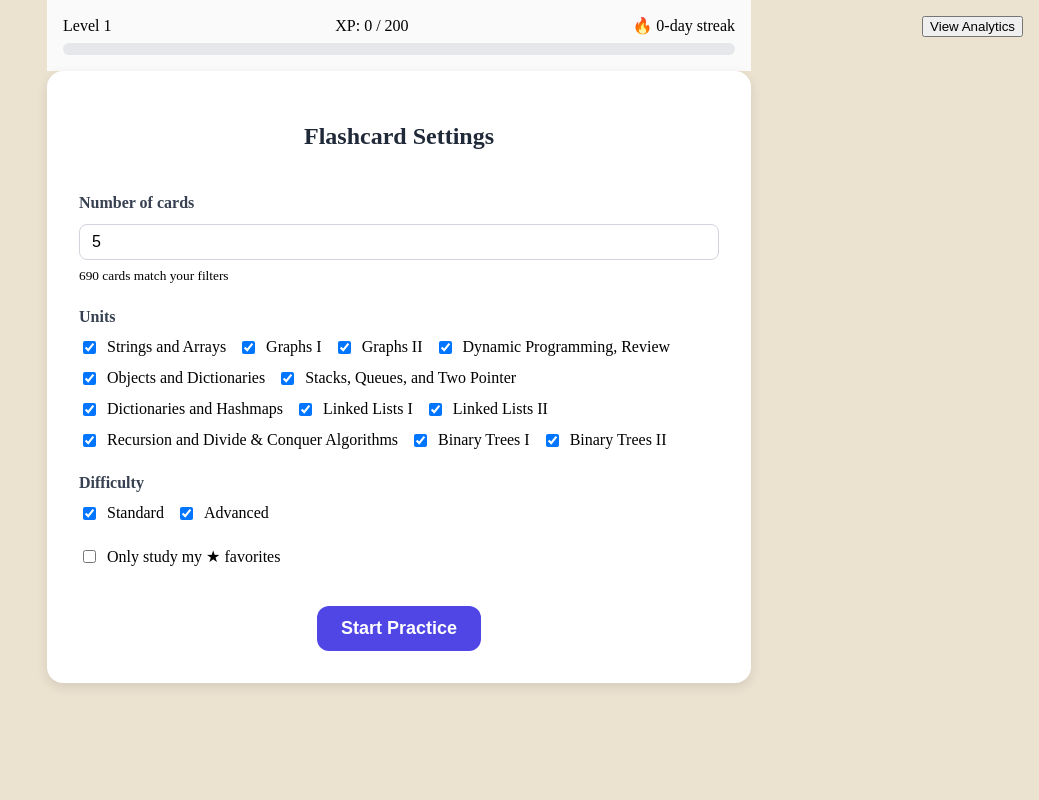
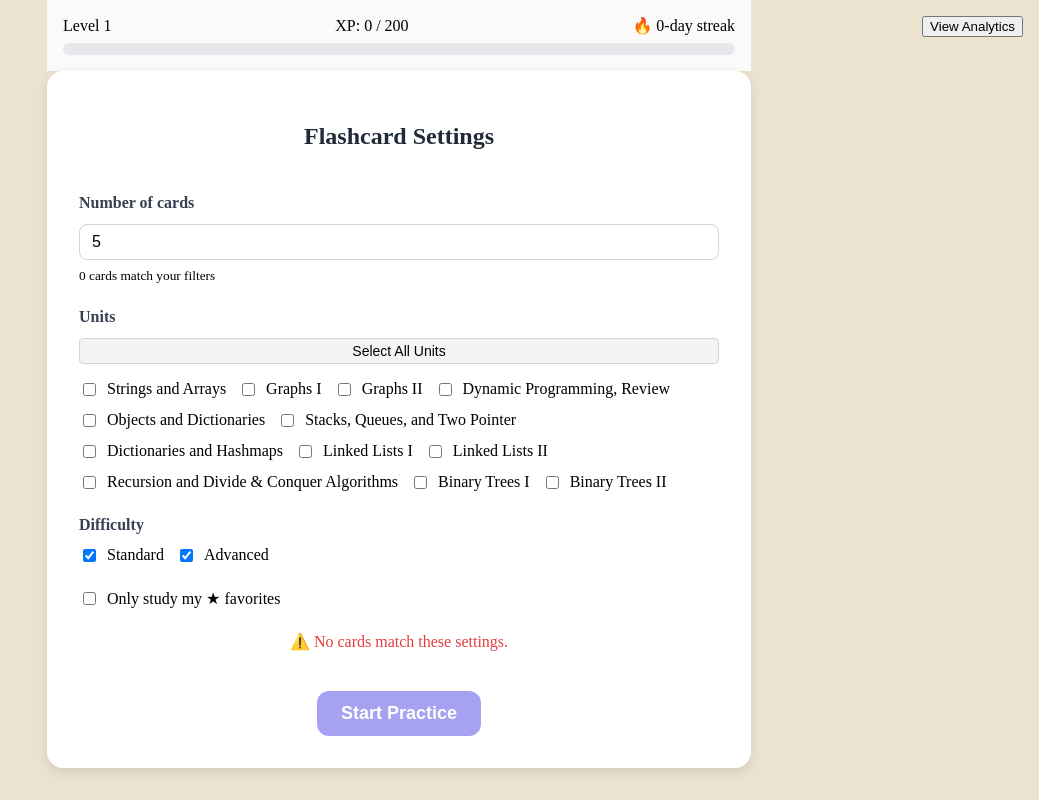
Before and after one commit to AsilbekNorboev/coding_practice_flashcards, a React (Vite) app: page / in a window 1280 px wide. Shown: the whole page, without its empty margins (241-1280 px from the left). Built offline with nearby package versions, Linux system fonts and the light colour scheme.

Commit message:
added select all/clear for units settings

```diff
--- a/src/components/ConfigForm.jsx
+++ b/src/components/ConfigForm.jsx
@@ -3,11 +3,12 @@ import React, { useState } from 'react';
 import { loadFavorites } from '../utils/storage';
 
 export default function ConfigForm({ data, onStart }) {
-  const [onlyFavs, setOnlyFavs]           = useState(false);
-  const units                             = [...new Set(data.map(c => c.unit))];
-  const [count, setCount]                 = useState(5);
-  const [selectedUnits, setUnits]         = useState(new Set(units));
-  const [difficulty, setDiff]             = useState(new Set(['standard', 'advanced']));
+  const unitsAll = [...new Set(data.map(c => c.unit))];
+
+  const [onlyFavs, setOnlyFavs]       = useState(false);
+  const [count, setCount]             = useState(5);
+  const [selectedUnits, setUnits]     = useState(new Set());
+  const [difficulty, setDiff]         = useState(new Set(['standard', 'advanced']));
 
   const toggle = (setter, item) =>
     setter(prev => {
@@ -16,38 +17,51 @@ export default function ConfigForm({ data, onStart }) {
       return next;
     });
 
-  // Build the filtered list early
-  const favSet    = new Set(loadFavorites());
-  const initial   = onlyFavs ? data.filter(c => favSet.has(c.id)) : data;
-  const filtered  = initial.filter(
-    c => selectedUnits.has(c.unit) && difficulty.has(c.difficulty)
-  );
+  // “Select All” / “Clear” for units
+  const allSelected = selectedUnits.size === unitsAll.length;
+  const handleSelectAll = () => {
+    setUnits(allSelected ? new Set() : new Set(unitsAll));
+  };
+
+  // Build filtered list
+  const favArr = loadFavorites();
+  const favSet = new Set(favArr);
+
+  let filtered = data;
+
+  if (onlyFavs) {
+    // ignore units/difficulty when filtering favorites
+    filtered = filtered.filter(c => favSet.has(c.id));
+  } else {
+    // normal filtering by units & difficulty
+    filtered = filtered.filter(
+      c => selectedUnits.has(c.unit) && difficulty.has(c.difficulty)
+    );
+  }
 
   const handleSubmit = e => {
     e.preventDefault();
+    if (filtered.length === 0) return;
     const shuffled = filtered.sort(() => Math.random() - 0.5);
     onStart(shuffled.slice(0, count));
   };
 
-  // Inline style objects…
+  // Inline styles
   const container     = { backgroundColor: '#fff', padding: 32, borderRadius: 16, maxWidth: 640, width: '100%', boxShadow: '0 4px 12px rgba(0,0,0,0.1)', display: 'flex', flexDirection: 'column', gap: 24 };
   const title         = { fontSize: 24, fontWeight: 700, textAlign: 'center', color: '#1f2937' };
   const section       = { display: 'flex', flexDirection: 'column', gap: 8 };
   const labelStyle    = { marginBottom: 4, fontWeight: 600, color: '#374151' };
   const input         = { padding: '8px 12px', fontSize: 16, borderRadius: 8, border: '1px solid #d1d5db' };
   const checkboxLabel = { display: 'flex', alignItems: 'center', gap: 8, fontSize: 16 };
+  const selectAllBtn  = { marginBottom: 8, padding: '4px 8px', fontSize: 14, borderRadius: 4, border: '1px solid #d1d5db', backgroundColor: '#f3f4f6', cursor: 'pointer' };
   const btn           = { padding: '12px 24px', fontSize: 18, borderRadius: 12, border: 'none', cursor: 'pointer', backgroundColor: '#4f46e5', color: '#fff', fontWeight: 600, marginTop: 16, alignSelf: 'center' };
-  const msg           = { textAlign: 'center', color: '#e53e3e', fontSize: 18, padding: 32 };
-
-  // If no cards after filtering, show message
-  if (filtered.length === 0) {
-    return <div style={msg}>No cards available in this deck. Try adjusting your filters.</div>;
-  }
+  const warning       = { color: '#e53e3e', textAlign: 'center' };
 
   return (
     <form onSubmit={handleSubmit} style={container}>
       <h2 style={title}>Flashcard Settings</h2>
 
+      {/* Number of cards */}
       <div style={section}>
         <label style={labelStyle}>Number of cards</label>
         <input
@@ -61,10 +75,18 @@ export default function ConfigForm({ data, onStart }) {
         <small>{filtered.length} cards match your filters</small>
       </div>
 
+      {/* Units selection + Select All */}
       <div style={section}>
         <label style={labelStyle}>Units</label>
+        <button
+          type="button"
+          onClick={handleSelectAll}
+          style={selectAllBtn}
+        >
+          {allSelected ? 'Clear Selection' : 'Select All Units'}
+        </button>
         <div style={{ display: 'flex', flexWrap: 'wrap', gap: 12 }}>
-          {units.map(u => (
+          {unitsAll.map(u => (
             <label key={u} style={checkboxLabel}>
               <input
                 type="checkbox"
@@ -77,6 +99,7 @@ export default function ConfigForm({ data, onStart }) {
         </div>
       </div>
 
+      {/* Difficulty */}
       <div style={section}>
         <label style={labelStyle}>Difficulty</label>
         <div style={{ display: 'flex', gap: 12 }}>
@@ -93,6 +116,7 @@ export default function ConfigForm({ data, onStart }) {
         </div>
       </div>
 
+      {/* Favorites filter */}
       <div style={section}>
         <label style={checkboxLabel}>
           <input
@@ -104,7 +128,21 @@ export default function ConfigForm({ data, onStart }) {
         </label>
       </div>
 
-      <button type="submit" style={btn}>
+      {/* Inline warning if no cards */}
+      {filtered.length === 0 && (
+        <div style={warning}>⚠️ No cards match these settings.</div>
+      )}
+
+      {/* Start Practice */}
+      <button
+        type="submit"
+        style={{
+          ...btn,
+          opacity: filtered.length === 0 ? 0.5 : 1,
+          cursor: filtered.length === 0 ? 'not-allowed' : 'pointer'
+        }}
+        disabled={filtered.length === 0}
+      >
         Start Practice
       </button>
     </form>
```
Also changed, not shown: 1 other file (tests, documents, lock files or other folders).
